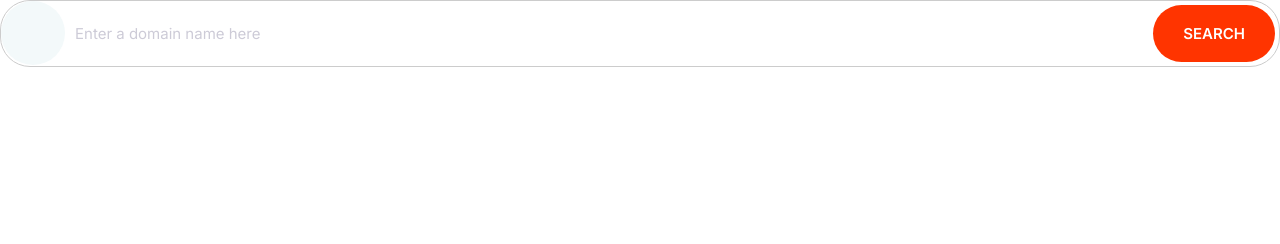
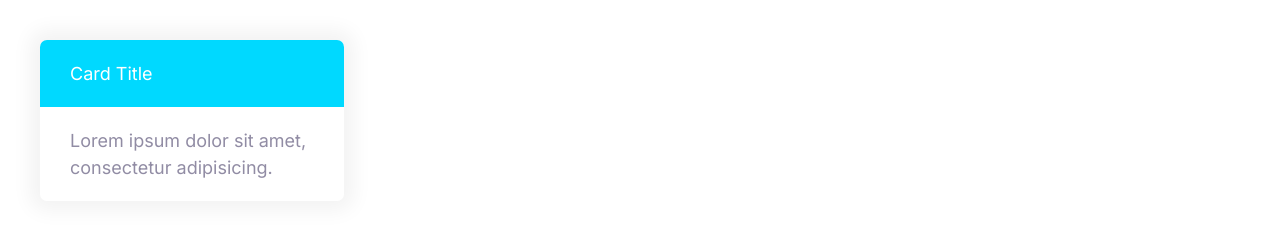
Before and after one commit to samuelraducan/sr-domains, a plain HTML site: page index.html in a window 1280 px wide. Drawn offline with Linux system fonts and the light colour scheme.

Commit message:
Implementig Card components.

```diff
--- a/css/main.css
+++ b/css/main.css
@@ -289,3 +289,26 @@ a {
     font-size: 1.5rem;
   }
 }
+
+/* important: Cards -> Mobile */
+.card {
+  border-radius: 7px;
+  box-shadow: 0 0 20px 10px #f3f3f3;
+  /* Allows the border to be round on the card when border are lost... */
+  overflow: hidden;
+}
+
+.card__header,
+.card__body {
+  padding: 2rem 3rem;
+}
+
+.card--primary .card__header {
+  background: var(--color-primary);
+  color: #fff;
+}
+
+.card--secondary .card__header {
+  background: var(--color-secondary);
+  color: #fff;
+}
--- a/index.html
+++ b/index.html
@@ -13,14 +13,13 @@
     <link rel="stylesheet" href="css/main.css" />
   </head>
   <body>
-    <div class="input-group">
-      <span class="icon-container">
-        <svg class="icon icon--primary">
-          <use xlink:href="images/sprite.svg#wordpress"></use>
-        </svg>
-      </span>
-      <input type="text" class="input" placeholder="Enter a domain name here" />
-      <button class="btn btn--accent">Search</button>
+    <div style="width: 30%; padding: 4rem">
+      <div class="card card--secondary">
+        <header class="card__header">Card Title</header>
+        <div class="card__body">
+          Lorem ipsum dolor sit amet, consectetur adipisicing.
+        </div>
+      </div>
     </div>
   </body>
 </html>
```
Also changed, not shown: components/cards.html (added, +8 -0 lines).
